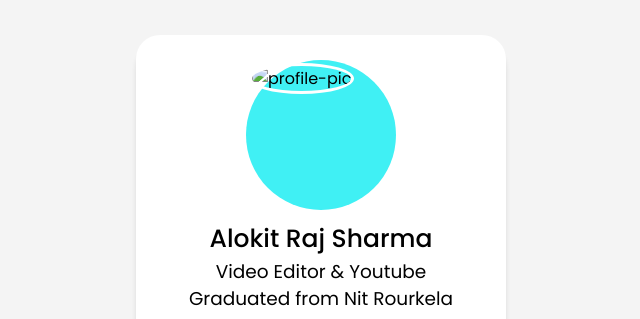
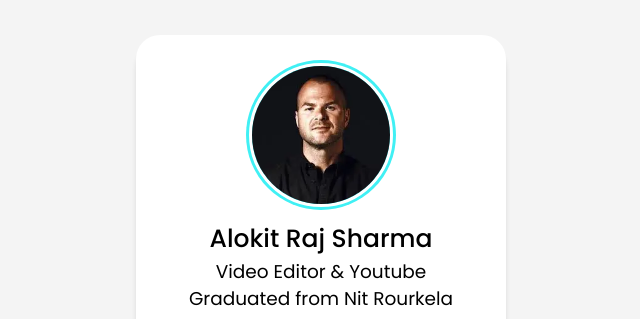
Before and after one commit to Alokit01/Project-Card, a plain HTML site: page index.html in a window 1280 px wide. Shown: the part 132-451 px from the top of the page, without its empty margins (319-959 px from the left). Drawn offline with nearby package versions, Linux system fonts and the light colour scheme.

Commit message:
Update image in index.html

```diff
--- a/index.html
+++ b/index.html
@@ -15,7 +15,7 @@
         <div class="horizontal"></div>
 
         <div class="image-pic">
-            <img src="profile pic.jpg" alt="profile-pic" class="image">
+            <img src="profile pic.webp" alt="profile-pic" class="image">
         </div>
 
         <div class="text-data">
```
